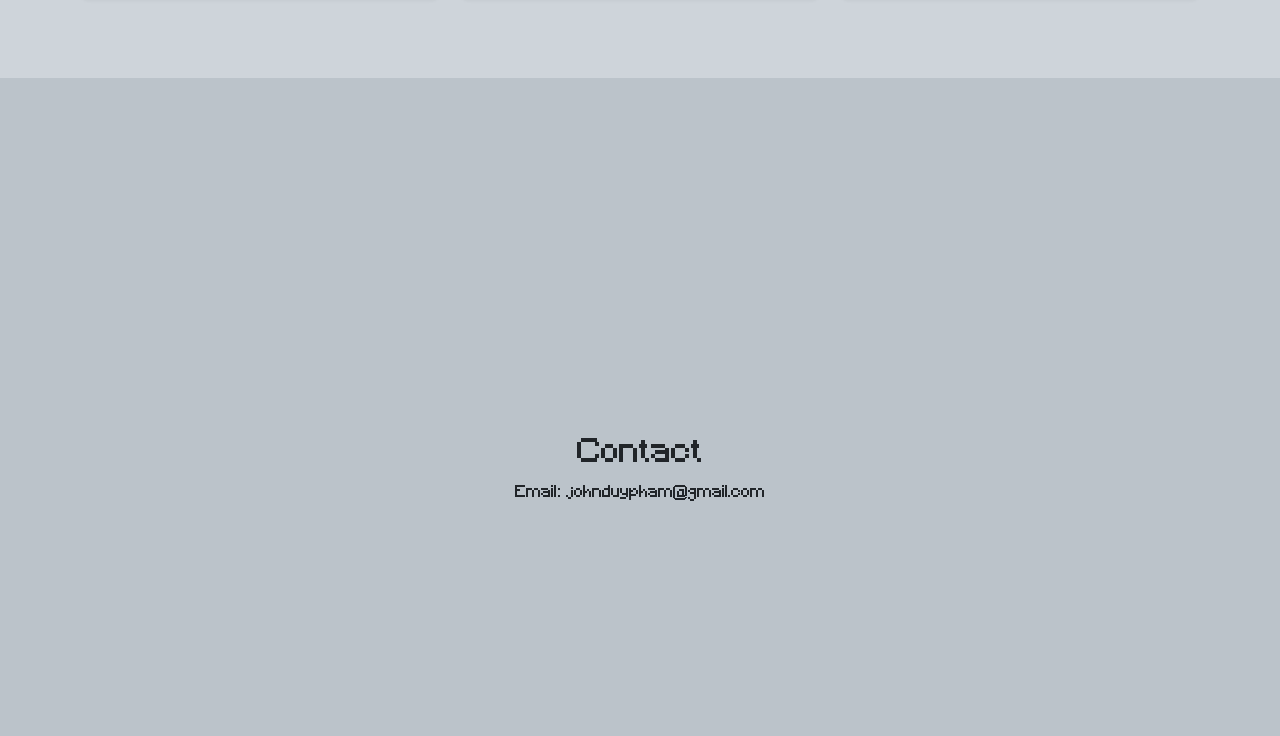
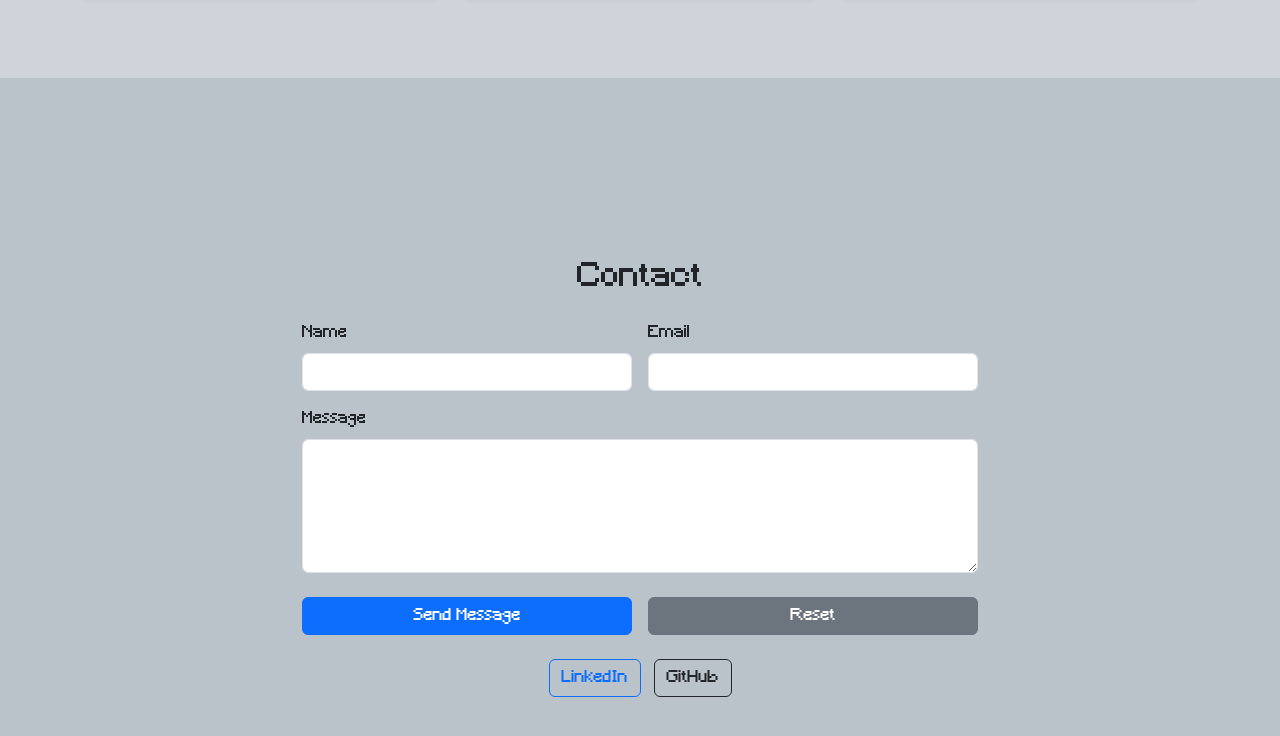
Before and after one commit to 17ohnPham/webdev-portfolio, a plain HTML site: page index.html in a window 1280 px wide. Shown: the part 3271-4007 px from the top of the page. Drawn offline with nearby package versions, Linux system fonts and the light colour scheme.

Commit message:
Updated Contact Section

```diff
--- a/index.html
+++ b/index.html
@@ -182,12 +182,80 @@
       </div>
     </section>
 
-    <section id="contact" class="d-flex align-items-center">
-      <div class="container text-center">
-        <h2>Contact</h2>
-        <p>Email: johnduypham@gmail.com</p>
+<section id="contact" class="d-flex align-items-center">
+  <div class="container" style="max-width: 700px;">
+    <h2 class="text-center mb-4">Contact</h2>
+
+    <form action="https://api.web3forms.com/submit" method="POST">
+      <input
+        type="hidden"
+        name="access_key"
+        value="3a9a4b5a-a640-4c69-b0e8-90ba476fd785"
+      />
+
+      <div class="row g-3">
+
+        <div class="col-md-6">
+          <label for="name" class="form-label">Name</label>
+          <input
+            type="text"
+            name="name"
+            id="name"
+            class="form-control"
+            required
+          />
+        </div>
+
+
+        <div class="col-md-6">
+          <label for="email" class="form-label">Email</label>
+          <input
+            type="email"
+            name="email"
+            id="email"
+            class="form-control"
+            required
+          />
+        </div>
+
+
+        <div class="col-12">
+          <label for="message" class="form-label">Message</label>
+          <textarea
+            name="message"
+            id="message"
+            class="form-control"
+            rows="5"
+            required
+          ></textarea>
+        </div>
       </div>
-    </section>
+
+      <div class="d-flex gap-3 mt-4">
+        <button type="submit" class="btn btn-primary w-50">Send Message</button>
+        <button type="reset" class="btn btn-secondary w-50">Reset</button>
+      </div>
+    </form>
+
+    <div class="text-center mt-4">
+      <a
+        href="https://www.linkedin.com/in/johnduypham/"
+        class="btn btn-outline-primary me-2"
+        target="_blank"
+      >
+        LinkedIn
+      </a>
+
+      <a
+        href="https://github.com/NhojDev"
+        class="btn btn-outline-dark"
+        target="_blank"
+      >
+        GitHub
+      </a>
+    </div>
+  </div>
+</section>
 
     <script src="https://cdn.jsdelivr.net/npm/bootstrap@5.3.3/dist/js/bootstrap.bundle.min.js"></script>
   </body>
```
